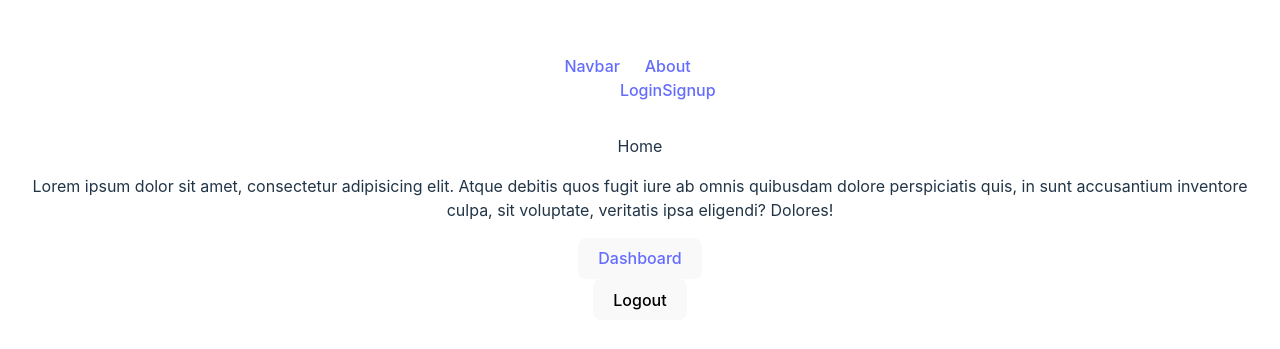
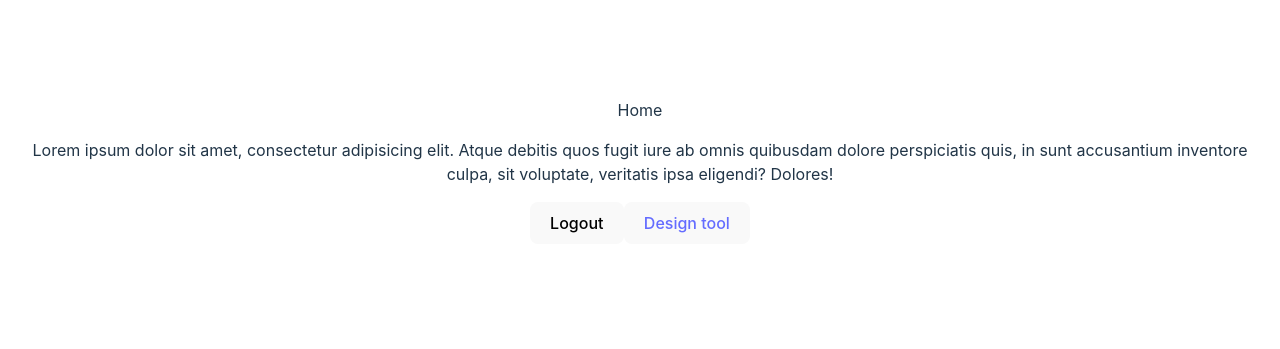
Before and after one commit to rocio-peralta/CASA, a React (Vite) app in the folder client/: page / in a window 1280 px wide. Shown: the part 229-578 px from the top of the page. Built offline with nearby package versions, Linux system fonts and the light colour scheme.

Commit message:
verify router and name of the user add to dashboard

```diff
--- a/client/src/App.jsx
+++ b/client/src/App.jsx
@@ -1,18 +1,19 @@
 import { BrowserRouter, Routes, Route } from 'react-router-dom'
 import './App.css'
 import Home from './components/Home'
-import Navbar from './components/Navbar'
+// import Navbar from './components/Navbar'
 import Login from './components/Login'
 import About from './components/About'
 import Singup from './components/Singup'
 import ForgotPassword from './components/Forgotpassword'
 import ResetPassword from './components/ResetPassword'
 import Dashboard from './components/Dashboard'
+import Logout from './components/Logout'
 
 function App() {
   return (
     <BrowserRouter>
-      <Navbar />
+
       <Routes>
         <Route path="/" element={<Home />}>
           {' '}
@@ -35,6 +36,9 @@ function App() {
         <Route path="/dashboard" element={<Dashboard />}>
           {' '}
         </Route>
+        <Route path="/logout" element={<Logout />}>
+          {' '}
+        </Route>
       </Routes>
 
     </BrowserRouter>
--- a/client/src/components/Dashboard.jsx
+++ b/client/src/components/Dashboard.jsx
@@ -3,19 +3,21 @@ import { useNavigate } from 'react-router-dom'
 import axios from 'axios'
 import { useEffect } from 'react'
 import { useState } from 'react'
+import Logout from './Logout'
 
 const Dashboard = () => {
   const navigate = useNavigate()
   const [name, setName] = useState('')
+
   axios.defaults.withCredentials = true
+
   useEffect(() => {
     axios
-      .get('http://localhost:4000/auth/verify', {})
+      .get('http://localhost:4000/auth/verify')
       .then((res) => {
         if (res.data.status) {
           setName(res.data.name)
-          console.log('THis is name' + res.data.name)
-          console.log('You are logged in')
+          console.log(res.data.name)
         } else {
           navigate('/login')
         }
@@ -27,6 +29,7 @@ const Dashboard = () => {
   return (
     <>
       <div>
+        <Logout />
         <h3>Hi {name}!</h3>
         <h2>Design your own!</h2>
         <div></div>
--- a/client/src/components/Home.jsx
+++ b/client/src/components/Home.jsx
@@ -1,22 +1,7 @@
 import { Link } from 'react-router-dom'
-import { useNavigate } from 'react-router-dom'
-import axios from 'axios'
+import Logout from './Logout'
+
 const Home = () => {
-  const navigate = useNavigate()
-  axios.defaults.withCredentials = true
-  const handleLogout = () => {
-    axios
-      .get('http://localhost:4000/auth/logout', {})
-      .then((res) => {
-        if (res.data.status) {
-          navigate('/login')
-        }
-      })
-      .catch((err) => {
-        console.log(err)
-      })
-  }
-
   return (
     <>
       <div>Home</div>
@@ -27,11 +12,11 @@ const Home = () => {
         Dolores!
       </p>
 
+      <Logout />
       <button>
-        <Link to="/dashboard">Dashboard</Link>
+        <Link to="/dashboard">Design tool</Link>
       </button>
       <br></br>
-      <button onClick={handleLogout}>Logout</button>
     </>
   )
 }
--- /dev/null
+++ b/client/src/components/Logout.jsx
@@ -0,0 +1,28 @@
+import { useNavigate } from 'react-router-dom'
+import axios from 'axios'
+
+const Logout = ()=>{
+  const navigate = useNavigate()
+
+  axios.defaults.withCredentials = true
+
+  const handleLogout = () => {
+    axios
+      .get('http://localhost:4000/auth/logout', {})
+      .then((res) => {
+        if (res.data.status) {
+          navigate('/login')
+        }
+      })
+      .catch((err) => {
+        console.log(err)
+      })
+    }
+  return (
+    <>
+     <button onClick={handleLogout}>Logout</button>
+    </>
+  )
+}
+
+export default Logout
```
Also changed, not shown: 1 other file (tests, documents, lock files or other folders).
